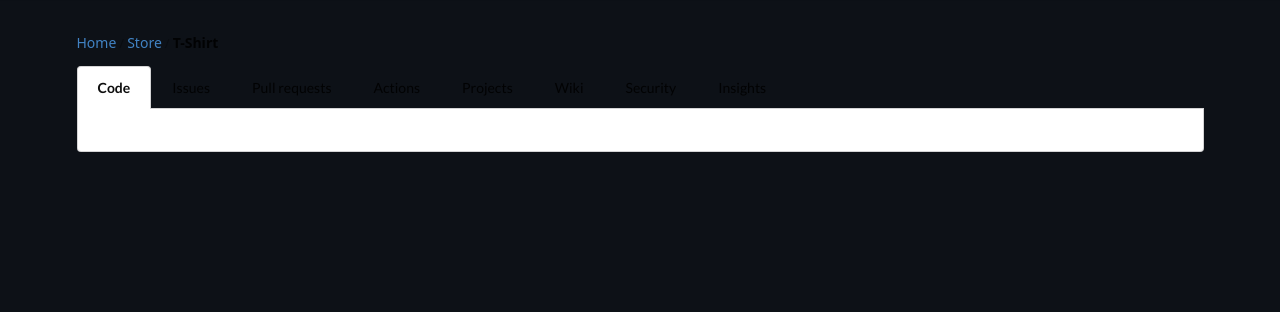
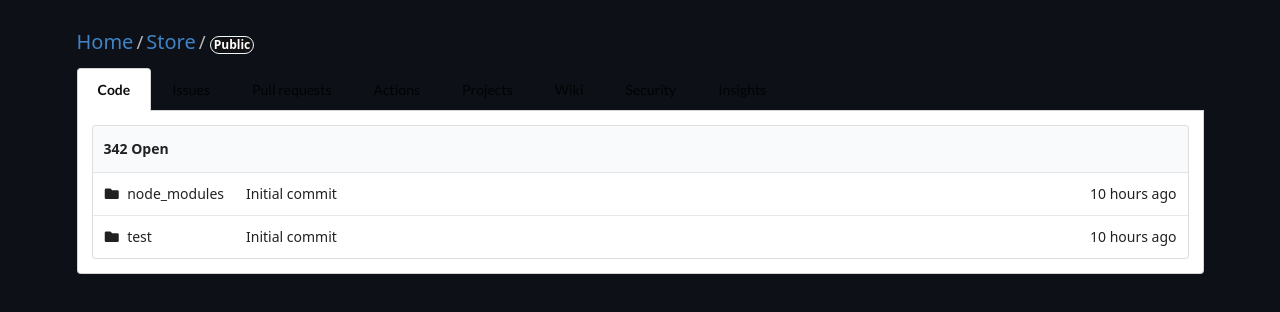
Before and after one commit to framgia/sph-els-efren, a React app: page / in a window 1280 px wide. Shown: the part 58-370 px from the top of the page. Built offline with nearby package versions, Linux system fonts and the light colour scheme; no server answers.

Commit message:
updating css style

```diff
--- a/src/components/Content.js
+++ b/src/components/Content.js
@@ -4,12 +4,15 @@ const Content = () => {
 
     return(
        <div className="ui container main-content">
-                <div className="ui breadcrumb">
-                    <a className="section">Home</a>
+                <div className="ui huge breadcrumb">
+                    <a className="section">  Home</a>
                     <div className="divider"> / </div>
                     <a className="section">Store</a>
                     <div className="divider"> / </div>
-                    <div className="active section">T-Shirt</div>
+                    <div class="ui medium basic circular label" id="public-badge">
+                    Public
+                    </div>
+
                 </div>
 
                 <div className="ui top attached tabular menu">
@@ -23,8 +26,32 @@ const Content = () => {
                 <div className=" item">Insights</div>
                 </div>
                 <div className="ui bottom attached active tab segment">
-                <p></p>
-                <p></p>
+               <table className="ui single line table">
+                            <thead>
+                                <tr>
+                                    <th colSpan="3">
+                                   342 Open
+                                    </th>
+
+                                </tr>
+                            </thead>
+                            <tbody>
+                                <tr>
+                                <td className="collapsing">
+                                    <i className="folder icon"></i> node_modules
+                                </td>
+                                <td>Initial commit</td>
+                                <td className="right aligned collapsing">10 hours ago</td>
+                                </tr>
+                                <tr>
+                                <td>
+                                    <i className="folder icon"></i> test
+                                </td>
+                                <td>Initial commit</td>
+                                <td className="right aligned">10 hours ago</td>
+                                </tr>
+                            </tbody>
+                            </table>
                 </div>
 
        </div>
--- a/src/style.css
+++ b/src/style.css
@@ -13,6 +13,12 @@ body {
 
 }
 
+.ui.breadcrumb .divider {
+    color: white;
+}
+
+
+
 a :hover {
     color: rgb(209, 87, 87);
 
@@ -21,3 +27,12 @@ a :hover {
 .ui .container .main-content{
     margin-top: 90px;
 }
+
+#public-badge {
+    background-color: #121214;
+    border-color:aliceblue;
+    display: inline-block;
+    color: white;
+    padding: .2em !important;
+    min-height: 1em;
+}
```
Also changed, not shown: src/components/UserProfile.js (added, +10 -0 lines).
